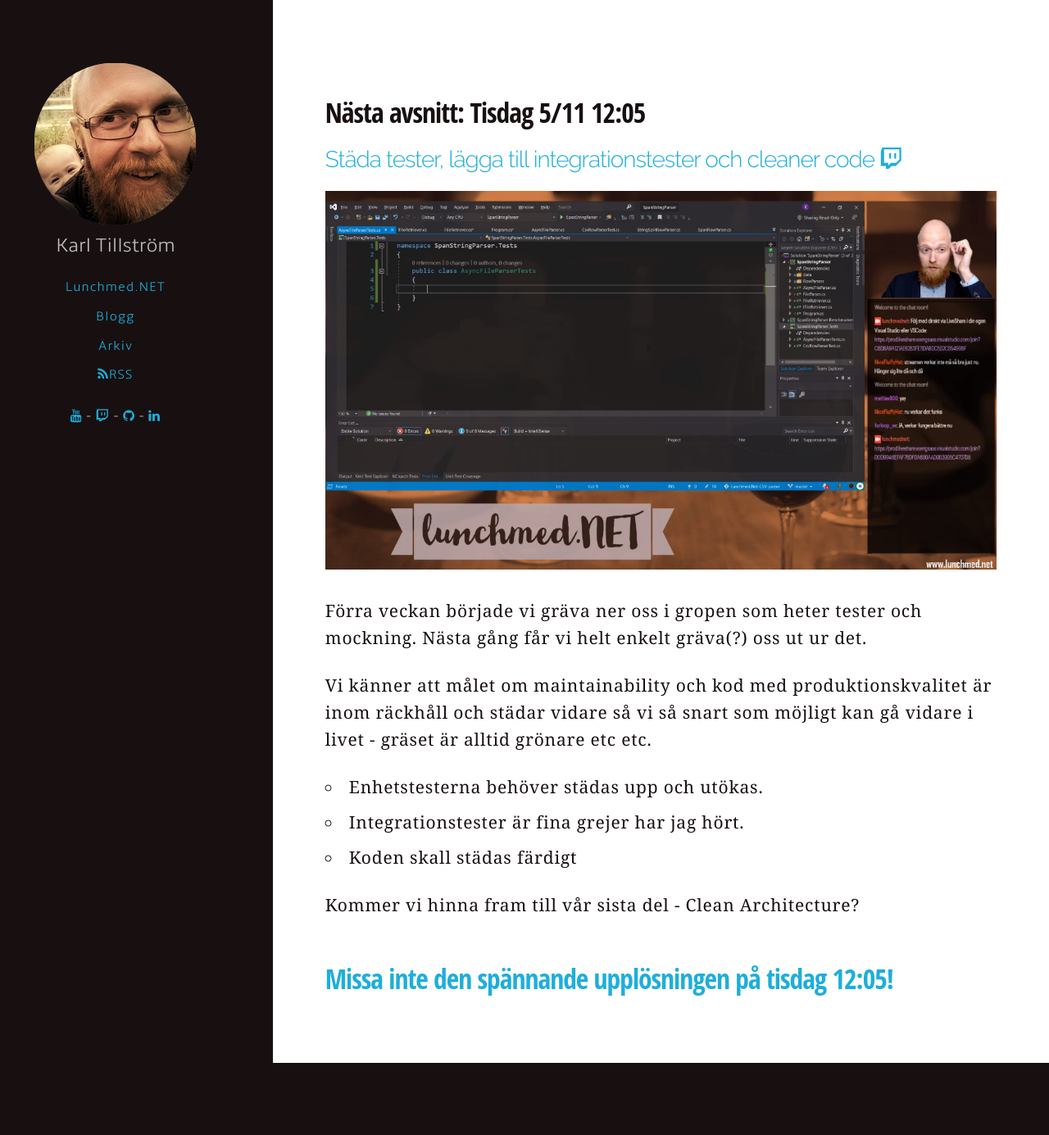
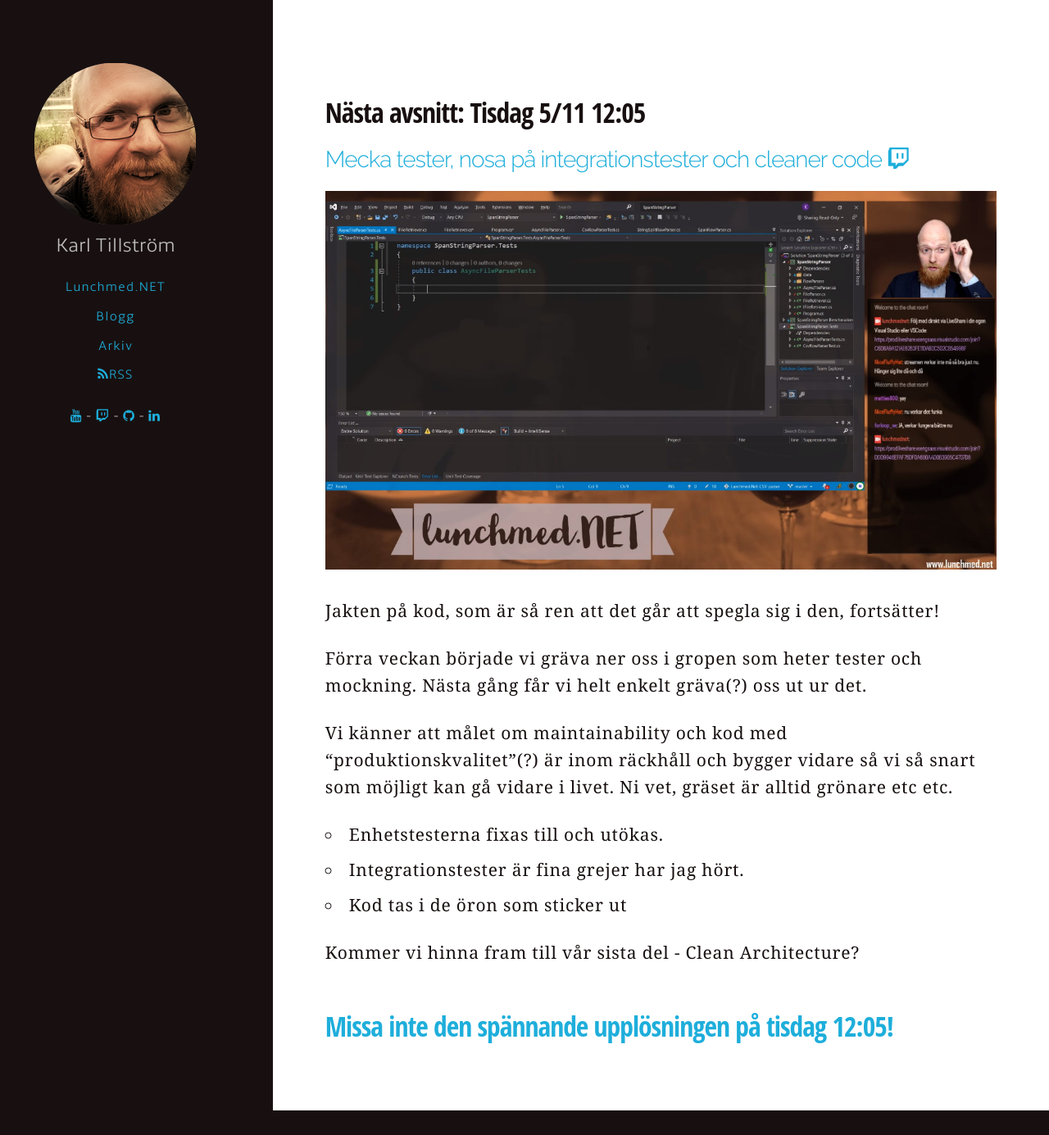
Before and after one commit to skarlman/LunchMed.NET, a Jekyll site: the page built from kommandeavsnitt.markdown, in a window 1280 px wide. Shown: the whole page at 82% size. Built offline with Jekyll 4.4.1, drawn with Linux system fonts in a browser that asks for light colours; nearby versions of some CDN libraries; some web fonts are replaced; before the commit the page ends 1327 px from its top, so only the background shows below that.

Commit message:
Uppdatera kommande avsnitt

```diff
--- a/kommandeavsnitt.markdown
+++ b/kommandeavsnitt.markdown
@@ -2,17 +2,19 @@
 layout: singlepage
 ---
 ## Nästa avsnitt: Tisdag 5/11 12:05
-### [Städa tester, lägga till integrationstester och cleaner code <i class="fa fa-twitch"></i>](https://www.twitch.tv/lunchmednet)
+### [Mecka tester, nosa på integrationstester och cleaner code <i class="fa fa-twitch"></i>](https://www.twitch.tv/lunchmednet)
 
-[![image]({{ site.baseurl }}/images/e3.jpg){:.u-max-full-width}](https://www.twitch.tv/lunchmednet)
+[![Kille med koll]({{ site.baseurl }}/images/e3.jpg "Kille med koll"){:.u-max-full-width}](https://www.twitch.tv/lunchmednet)
+
+Jakten på kod, som är så ren att det går att spegla sig i den, fortsätter!
 
 Förra veckan började vi gräva ner oss i gropen som heter tester och mockning. Nästa gång får vi helt enkelt gräva(?) oss ut ur det.
 
-Vi känner att målet om maintainability och kod med produktionskvalitet är inom räckhåll och städar vidare så vi så snart som möjligt kan gå vidare i livet - gräset är alltid grönare etc etc.
+Vi känner att målet om maintainability och kod med "produktionskvalitet"(?) är inom räckhåll och bygger vidare så vi så snart som möjligt kan gå vidare i livet. Ni vet, gräset är alltid grönare etc etc.
 
-* Enhetstesterna behöver städas upp och utökas.
+* Enhetstesterna fixas till och utökas.
 * Integrationstester är fina grejer har jag hört.
-* Koden skall städas färdigt
+* Kod tas i de öron som sticker ut
 
 Kommer vi hinna fram till vår sista del - Clean Architecture?
 
```
